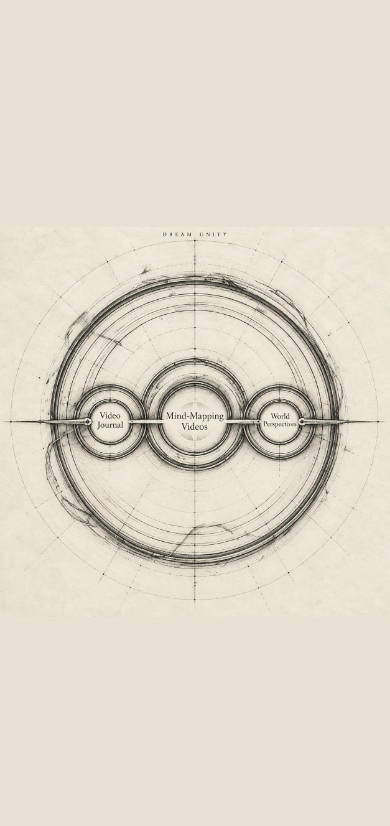
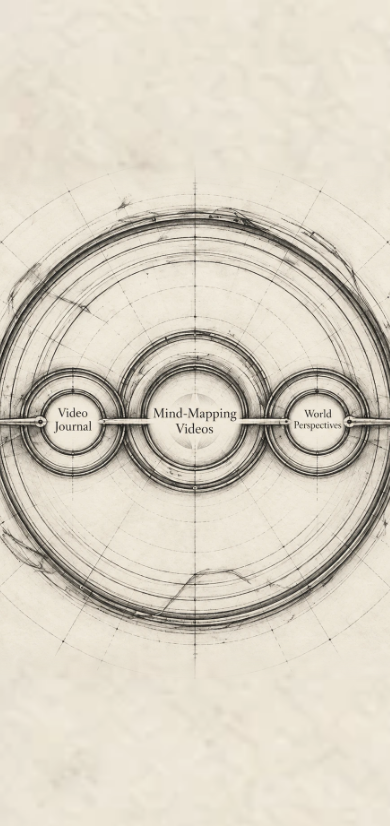
Before and after one commit to dream-unity/the-breath-journal, a plain HTML site: page index.html in a window 390 px wide. Drawn offline with Linux system fonts and the light colour scheme.

Commit message:
Fill the home viewport with balanced responsive portal artwork

```diff
--- a/index.html
+++ b/index.html
@@ -7,7 +7,7 @@
   <meta name="description" content="Enter Dream Unity: Video Journal, Mind-Mapping Videos and World Perspectives." />
   <title>Dream Unity · Journals</title>
   <link rel="preload" as="image" href="./assets/dream-unity-portals.webp" type="image/webp" />
-  <link rel="stylesheet" href="./styles.css?v=20260918-graphite-portals-1" />
+  <link rel="stylesheet" href="./styles.css?v=20260918-graphite-fullscreen-2" />
 </head>
 <body>
   <main class="portal-page">
--- a/styles.css
+++ b/styles.css
@@ -8,17 +8,23 @@
 html, body { margin: 0; min-width: 280px; min-height: 100%; }
 body { background: #e9e1d3; }
 .portal-page {
-  display: grid;
-  place-items: center;
-  min-height: 100vh;
-  min-height: 100svh;
-  padding: env(safe-area-inset-top, 0px) env(safe-area-inset-right, 0px) env(safe-area-inset-bottom, 0px) env(safe-area-inset-left, 0px);
+  position: relative;
+  height: 100vh;
+  height: 100dvh;
+  overflow: hidden;
+  /* Extend the artwork's quiet parchment corner across unusual screen shapes. */
+  background: #e9e1d3 url("./assets/dream-unity-portals.webp") left top / 600vmax 600vmax no-repeat;
 }
 .portal-artwork {
-  position: relative;
+  position: absolute;
+  left: 50%;
+  top: 50%;
+  transform: translate(-50%, -50%);
   isolation: isolate;
-  width: min(100%, 100vh, 1254px);
-  width: min(100%, calc(100svh - env(safe-area-inset-top, 0px) - env(safe-area-inset-bottom, 0px)), 1254px);
+  /* Cover the viewport uniformly. The limits keep every portal fully visible
+     on tall phones and ultrawide displays; decorative outer arcs may crop. */
+  width: min(max(100vw, 100vh), 144vw, 275vh);
+  width: min(max(100vw, 100dvh), 144vw, 275dvh);
   aspect-ratio: 1;
 }
 .portal-image {
@@ -28,6 +34,19 @@ body { background: #e9e1d3; }
   aspect-ratio: 1;
   user-select: none;
   pointer-events: none;
+}
+/* Blend into the same paper only when the portal-preserving size limit applies. */
+@media (max-aspect-ratio: 25/36) {
+  .portal-image {
+    -webkit-mask-image: linear-gradient(to bottom, transparent 4%, #000 12%, #000 88%, transparent 96%);
+    mask-image: linear-gradient(to bottom, transparent 4%, #000 12%, #000 88%, transparent 96%);
+  }
+}
+@media (min-aspect-ratio: 11/4) {
+  .portal-image {
+    -webkit-mask-image: linear-gradient(to right, transparent, #000 8%, #000 92%, transparent);
+    mask-image: linear-gradient(to right, transparent, #000 8%, #000 92%, transparent);
+  }
 }
 .portal {
   position: absolute;
```
